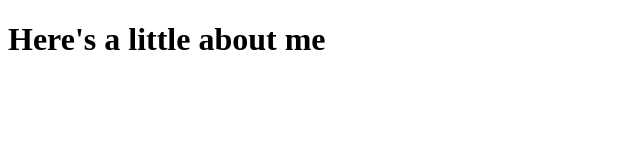
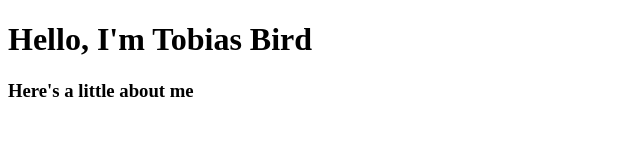
Before and after one commit to tobsbird/tobsbird.github.io, a plain HTML site: page index.html in a window 1280 px wide. Shown: the whole page, without its empty margins (0-640 px from the left). Drawn offline with Linux system fonts and the light colour scheme.

Commit message:
little more

```diff
--- a/index.html
+++ b/index.html
@@ -1,9 +1,10 @@
 <!DOCTYPE html>
 <html>
 	<head>
-		<title>Hello, I'm Tobias Bird</title>
+		<title>Personal Website</title>
 	</head>
 	<body>
-		<h1>Here's a little about me</h1>
+		<h1>Hello, I'm Tobias Bird</h1>
+		<h3>Here's a little about me</h3>
 	</body>
 </html>
```
